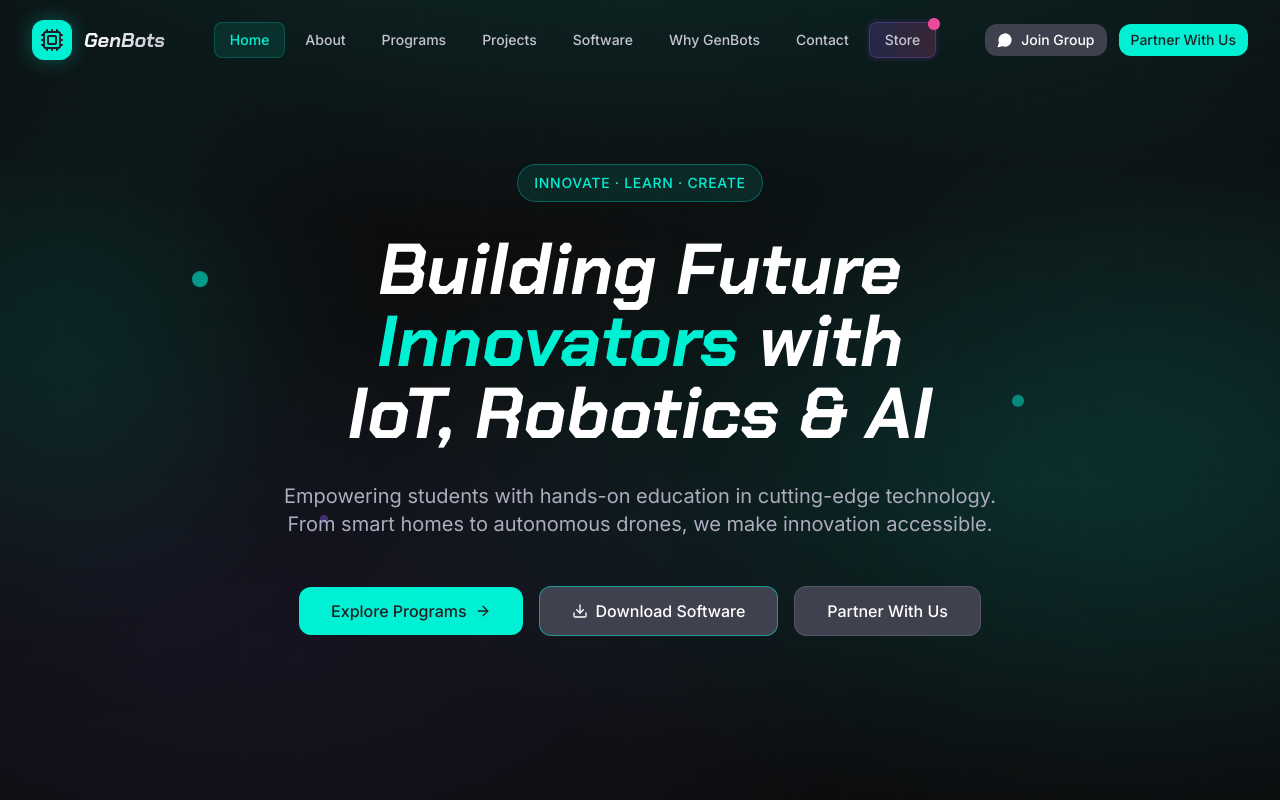
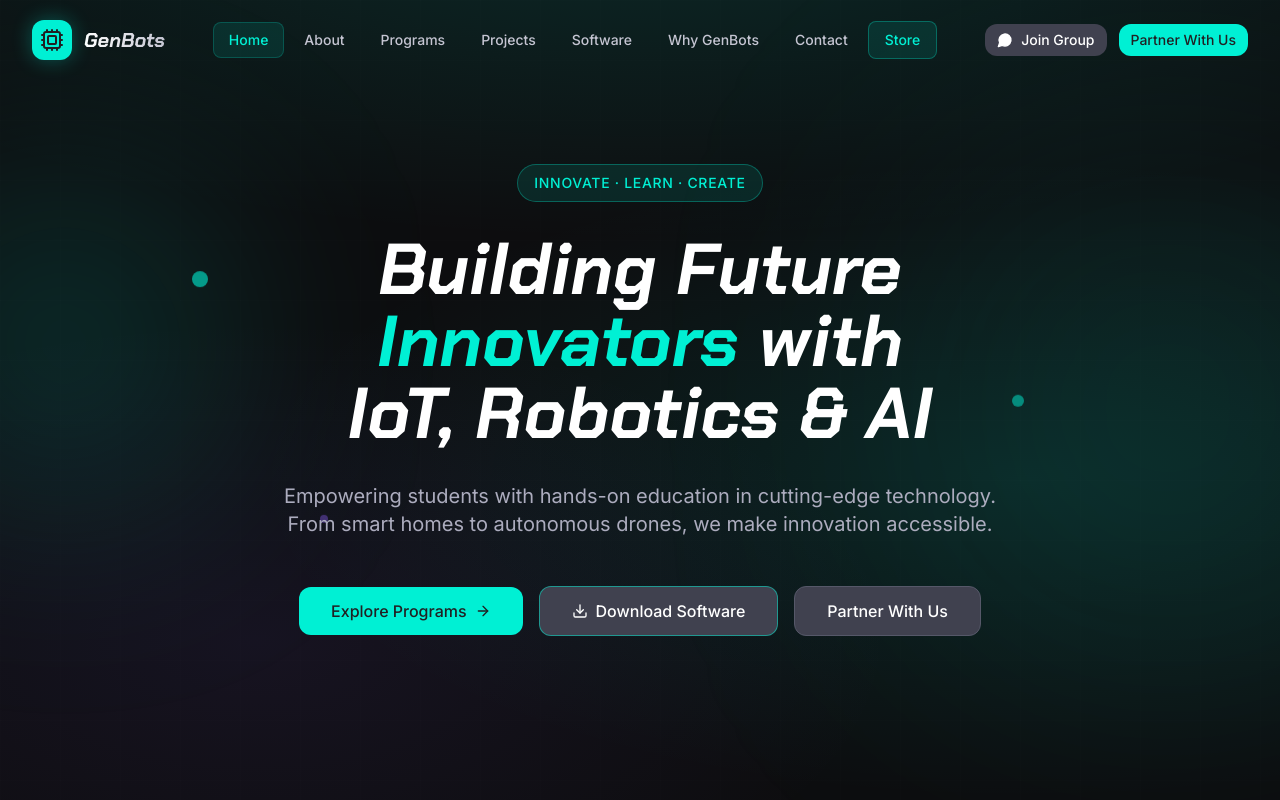
Before and after one commit to dark-danger/gen-bot, a Next.js app: page / in a window 1280 px wide. Shown: the top 800 px of the page. Built offline with nearby package versions, Linux system fonts and the light colour scheme.

Commit message:
style: redesign store button with neon cyan glow and remove motion.div overlaps

```diff
--- a/src/components/layout/navbar.tsx
+++ b/src/components/layout/navbar.tsx
@@ -70,33 +70,21 @@ export function Navbar() {
                                 <Link
                                     key={link.href}
                                     href={link.href}
-                                    className={`relative px-4 py-2 text-sm font-medium rounded-lg transition-all duration-300 ${isActive
-                                        ? "text-neon-cyan"
-                                        : "text-dark-300 hover:text-white"
+                                    className={`relative px-4 py-2 text-sm font-medium rounded-lg transition-all duration-300 ${
+                                        link.highlight
+                                            ? "bg-neon-cyan/10 text-neon-cyan border border-neon-cyan/30 hover:shadow-glow hover:bg-neon-cyan/20 transform hover:-translate-y-0.5"
+                                            : isActive
+                                                ? "text-neon-cyan"
+                                                : "text-dark-300 hover:text-white"
                                         }`}
                                 >
                                     {link.label}
-                                    {isActive && (
+                                    {isActive && !link.highlight && (
                                         <motion.div
                                             layoutId="navbar-indicator"
                                             className="absolute inset-0 bg-neon-cyan/10 rounded-lg border border-neon-cyan/20"
                                             transition={{ type: "spring", duration: 0.5 }}
                                         />
-                                    )}
-                                    {link.highlight && !isActive && (
-                                        <motion.div
-                                            className="absolute inset-0 bg-gradient-to-r from-neon-purple/20 to-neon-pink/20 rounded-lg border border-neon-purple/30 -z-10"
-                                            animate={{
-                                                boxShadow: ["0 0 0px rgba(168,85,247,0)", "0 0 15px rgba(168,85,247,0.5)", "0 0 0px rgba(168,85,247,0)"]
-                                            }}
-                                            transition={{ duration: 2, repeat: Infinity }}
-                                        />
-                                    )}
-                                    {link.highlight && (
-                                        <span className="absolute -top-1 -right-1 flex h-3 w-3">
-                                            <span className="animate-ping absolute inline-flex h-full w-full rounded-full bg-neon-pink opacity-75"></span>
-                                            <span className="relative inline-flex rounded-full h-3 w-3 bg-neon-pink"></span>
-                                        </span>
                                     )}
                                 </Link>
                             );
@@ -154,19 +142,20 @@ export function Navbar() {
                                     >
                                         <Link
                                             href={link.href}
-                                            className={`block px-4 py-3 rounded-xl text-sm font-medium transition-all relative ${isActive
-                                                ? "bg-neon-cyan/10 text-neon-cyan border border-neon-cyan/20"
-                                                : link.highlight
-                                                    ? "text-white bg-gradient-to-r from-neon-purple/20 to-neon-pink/20 border border-neon-purple/30"
-                                                    : "text-dark-300 hover:text-white hover:bg-dark-800"
+                                            className={`block px-4 py-3 rounded-xl text-sm font-medium transition-all relative ${
+                                                link.highlight
+                                                    ? "text-neon-cyan bg-neon-cyan/10 border border-neon-cyan/30 shadow-[0_0_15px_rgba(0,240,212,0.15)]"
+                                                    : isActive
+                                                        ? "bg-neon-cyan/10 text-neon-cyan border border-neon-cyan/20"
+                                                        : "text-dark-300 hover:text-white hover:bg-dark-800"
                                                 }`}
                                         >
                                             <div className="flex items-center justify-between">
                                                 <span>{link.label}</span>
                                                 {link.highlight && (
-                                                    <span className="flex h-3 w-3 relative">
-                                                        <span className="animate-ping absolute inline-flex h-full w-full rounded-full bg-neon-pink opacity-75"></span>
-                                                        <span className="relative inline-flex rounded-full h-3 w-3 bg-neon-pink"></span>
+                                                    <span className="flex h-2.5 w-2.5 relative">
+                                                        <span className="animate-ping absolute inline-flex h-full w-full rounded-full bg-neon-cyan opacity-75"></span>
+                                                        <span className="relative inline-flex rounded-full h-2.5 w-2.5 bg-neon-cyan"></span>
                                                     </span>
                                                 )}
                                             </div>
```
